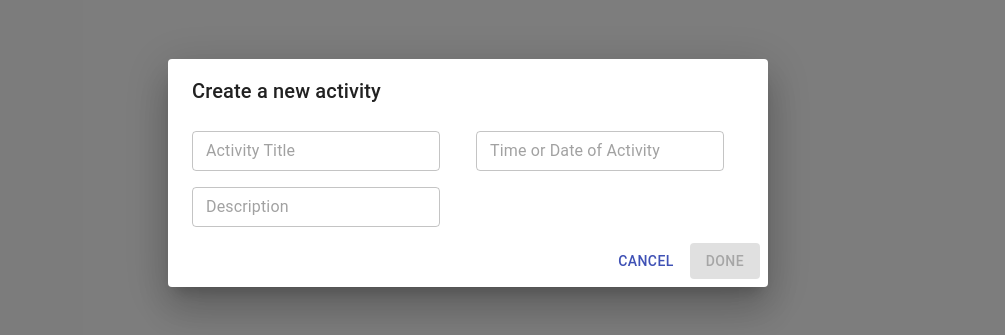
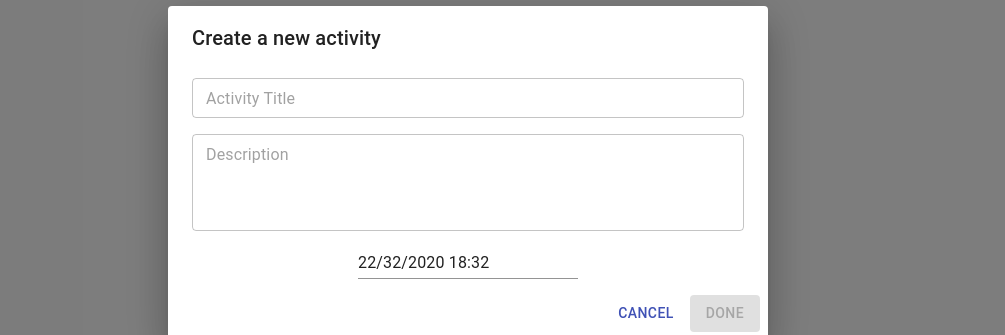
Before and after one commit to Dchole/TTA, a React (Create React App) app in the folder client/: page / in a window 1280 px wide. Both pictures are taken after a click on the button 1116 px from the left and 652 px from the top of the page. Shown: the part 227-562 px from the top of the page, without its empty margins (172-1177 px from the left). Built offline with nearby package versions, Linux system fonts and the light colour scheme; no server answers.

Commit message:
Time picker implementation

```diff
--- a/client/package.json
+++ b/client/package.json
@@ -3,11 +3,14 @@
   "version": "0.1.0",
   "private": true,
   "dependencies": {
+    "@date-io/date-fns": "1.x",
     "@material-ui/core": "^4.9.3",
     "@material-ui/icons": "^4.9.1",
+    "@material-ui/pickers": "^3.2.10",
     "@testing-library/jest-dom": "^4.2.4",
     "@testing-library/react": "^9.3.2",
     "@testing-library/user-event": "^7.1.2",
+    "date-fns": "^2.9.0",
     "react": "^16.12.0",
     "react-dom": "^16.12.0",
     "react-scripts": "3.4.0"
--- /dev/null
+++ b/client/src/components/PickDateAndTime.js
@@ -0,0 +1,25 @@
+import "date-fns"
+import React from "react"
+import Grid from "@material-ui/core/Grid"
+import DateFnsUtils from "@date-io/date-fns"
+import { MuiPickersUtilsProvider, DateTimePicker } from "@material-ui/pickers"
+
+const PickDateAndTime = ({ date, handleDateTimeChange }) => {
+  return (
+    <MuiPickersUtilsProvider utils={DateFnsUtils}>
+      <Grid container justify="space-around">
+        <DateTimePicker
+          variant="inline"
+          value={date}
+          onChange={handleDateTimeChange}
+          onError={console.log}
+          disablePast
+          placeholder="Date and Time of activity"
+          format="dd/mm/yyyy HH:mm"
+        />
+      </Grid>
+    </MuiPickersUtilsProvider>
+  )
+}
+
+export default PickDateAndTime
--- a/client/src/components/TaskForm.js
+++ b/client/src/components/TaskForm.js
@@ -9,13 +9,14 @@ import {
   Grid
 } from "@material-ui/core"
 import { taskContext } from "../context/taskContext"
+import PickDateAndTime from "./PickDateAndTime"
 
 const TaskForm = ({ open, handleClose }) => {
   const { addTask } = useContext(taskContext)
 
   const [task, setTask] = useState({
     title: "",
-    expTime: "",
+    expTime: new Date(new Date().toISOString()),
     description: "",
     status: false
   })
@@ -23,12 +24,15 @@ const TaskForm = ({ open, handleClose }) => {
   const handleInput = name => event =>
     setTask({ ...task, [name]: event.target.value })
 
+  const handleDateTimeChange = date =>
+    setTask({ ...task, expTime: new Date(date).toUTCString() })
+
   return (
     <Dialog open={open} onClose={handleClose}>
       <DialogTitle>Create a new activity</DialogTitle>
       <DialogContent>
         <Grid container component="form" spacing={2}>
-          <Grid item sm={6} xs={12}>
+          <Grid item xs={12}>
             <TextField
               name="title"
               type="text"
@@ -37,20 +41,10 @@ const TaskForm = ({ open, handleClose }) => {
               placeholder="Activity Title"
               value={task.title}
               onChange={handleInput("title")}
+              fullWidth
             />
           </Grid>
-          <Grid item sm={6} xs={12}>
-            <TextField
-              name="expTime"
-              type="text"
-              variant="outlined"
-              size="small"
-              placeholder="Time or Date of Activity"
-              value={task.expTime}
-              onChange={handleInput("expTime")}
-            />
-          </Grid>
-          <Grid item xs>
+          <Grid item xs={12}>
             <TextField
               name="description"
               type="text"
@@ -59,6 +53,15 @@ const TaskForm = ({ open, handleClose }) => {
               placeholder="Description"
               value={task.description}
               onChange={handleInput("description")}
+              fullWidth
+              multiline
+              rows="4"
+            />
+          </Grid>
+          <Grid item xs>
+            <PickDateAndTime
+              date={task.expTime}
+              handleDateTimeChange={handleDateTimeChange}
             />
           </Grid>
         </Grid>
--- a/client/src/components/TodoList.js
+++ b/client/src/components/TodoList.js
@@ -1,4 +1,4 @@
-import React, { useContext, useState } from "react"
+import React, { useContext, useState, useEffect } from "react"
 import { taskContext } from "../context/taskContext"
 import Typography from "@material-ui/core/Typography"
 import IconButton from "@material-ui/core/IconButton"
@@ -30,8 +30,18 @@ const TodoList = () => {
   }
 
   const handleOpen = () => setOpen(true)
+  const handleClose = () => setOpen(false)
 
-  const handleClose = () => setOpen(false)
+  const today = new Date()
+
+  const formatTime = time => {
+    const timeArray = time.toLocaleTimeString().split(":")
+    const ampm = timeArray[2].split(" ")[1]
+    timeArray.pop()
+    const newFormat = `${timeArray.join(":")} ${ampm}`
+
+    return newFormat
+  }
 
   return (
     <>
@@ -97,7 +107,9 @@ const TodoList = () => {
                   component="small"
                   style={{ marginLeft: 20, flexGrow: 1, fontWeight: "bolder" }}
                 >
-                  {new Date(task.expTime).toDateString()}
+                  {new Date(task.expTime).getDate() === today.getDate()
+                    ? formatTime(new Date(task.expTime))
+                    : new Date(task.expTime).toDateString()}
                 </Typography>
                 <Fab
                   size="small"
```
